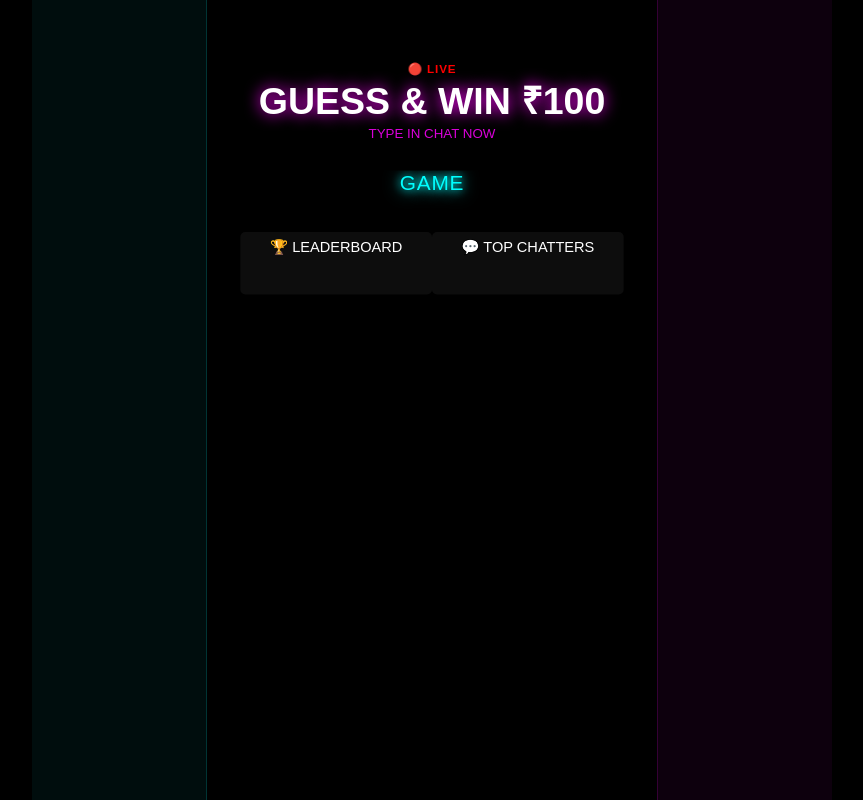
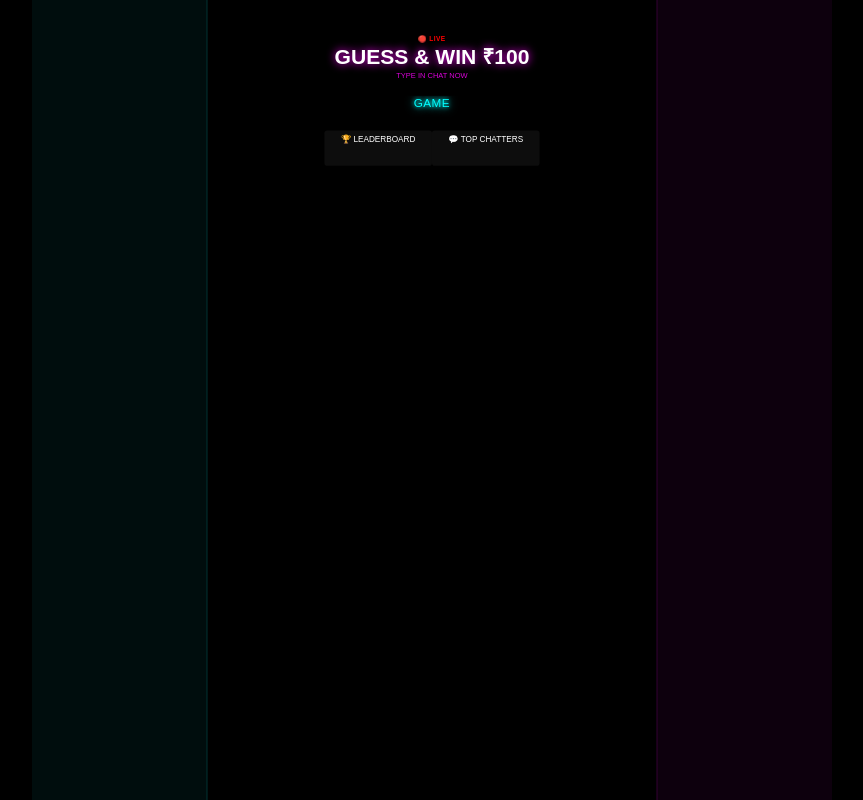
Before and after one commit to lifewithgagan/live-game-engine, a website: page overlay.html in a window 1280 px wide. Shown: the whole page, without its empty margins (208-1071 px from the left). Drawn offline with nearby package versions, Linux system fonts and the light colour scheme; no server answers.

Commit message:
Fixed layout

```diff
--- a/overlay.html
+++ b/overlay.html
@@ -24,6 +24,10 @@
     width: 1080px;   /* 🔥 LOCK WIDTH */
 
     height: 1920px;  /* 🔥 LOCK HEIGHT */
+
+     transform: scale(0.5625); /* 🔥 FIXED SCALE */
+
+    transform-origin: center top;
 
     margin: 0 auto;
 
@@ -224,7 +228,7 @@
                 display: flex;
 
                 width: 1920px;   /* 🔥 FORCE WIDTH */
-                height: 1920px;  /* keep vertical crop safe */
+                height: 1080px;  /* keep vertical crop safe */
 
                 margin: 0 auto;  /* center inside OBS */
             }
@@ -239,8 +243,13 @@
         /* CENTER PANEL */
         #center-panel {
             width: 1080px;
+            height: 100%;
+
             display: flex;
             justify-content: center;
+            align-items: center;
+
+            overflow: hidden; /* 🔥 critical */
         }
 
         /* RIGHT PANEL */
```
